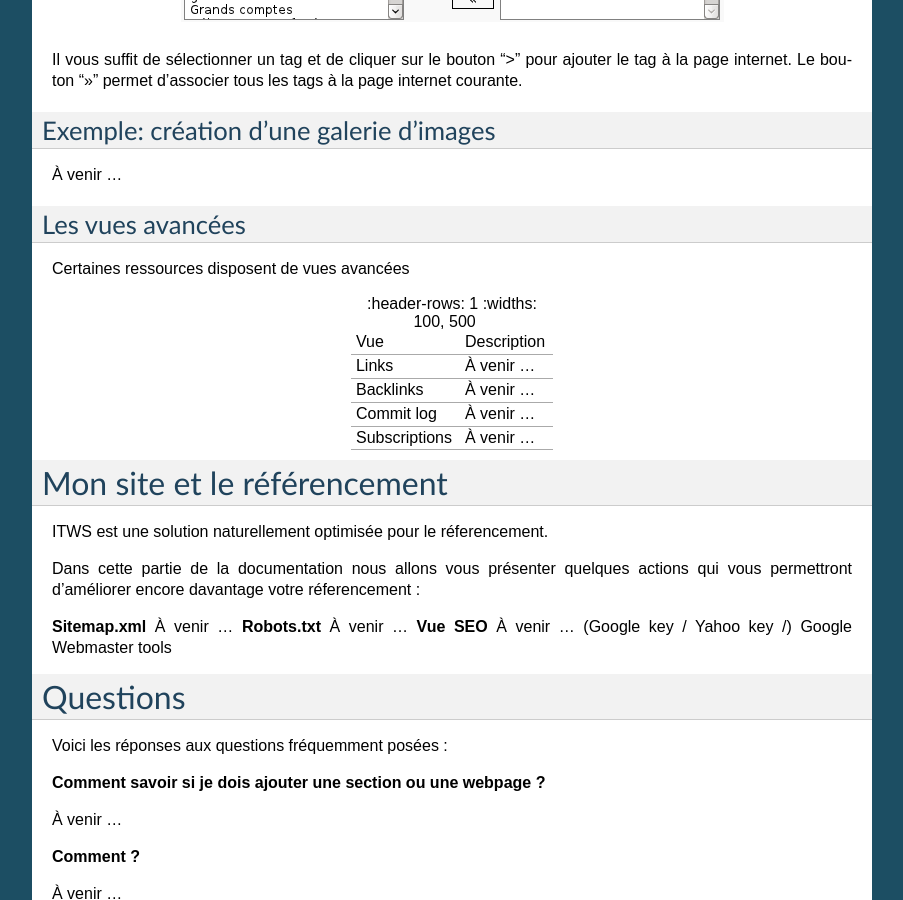
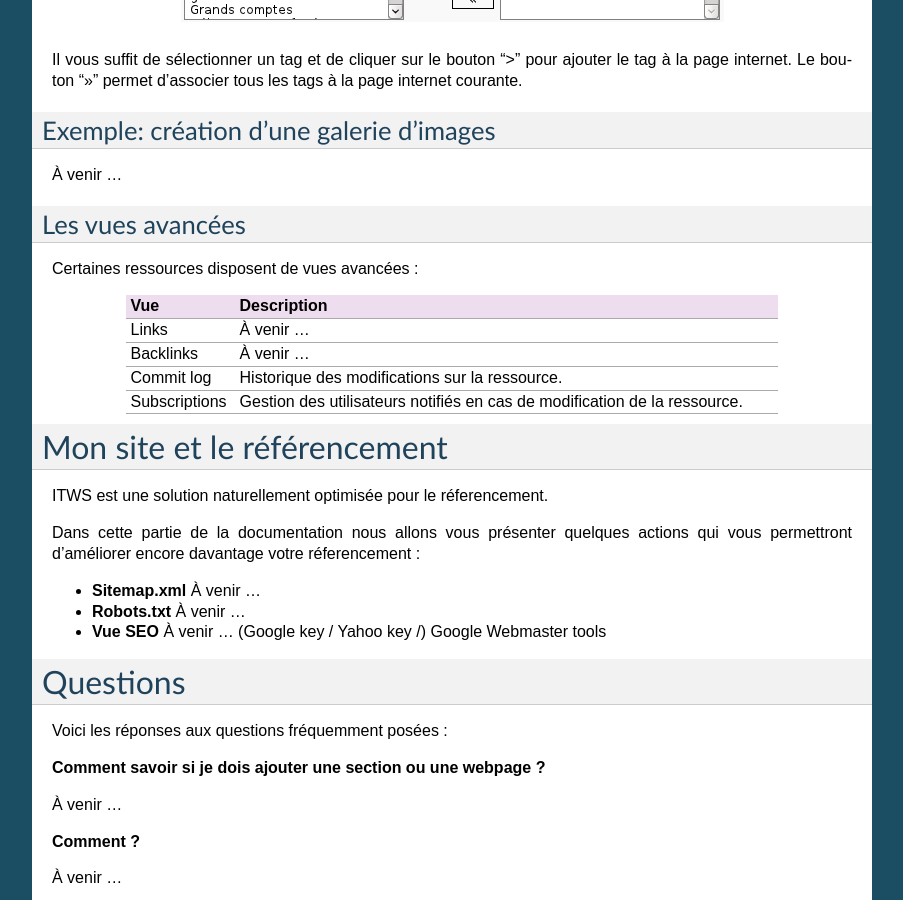
Before and after one commit to hforge/itws, a Sphinx documentation site: the page built from docs/index.rst, in a window 1280 px wide and 900 px high, scrolled down 12041 px. Shown: the whole window, without its empty margins (198-1101 px from the left). Built offline with Sphinx 7.4.7, drawn with Linux system fonts in a browser that asks for light colours.

```diff
--- a/docs/index.rst
+++ b/docs/index.rst
@@ -526,26 +526,26 @@ Exemple: création d'une galerie d'images
 Les vues avancées
 -----------------------------
 
-Certaines ressources disposent de vues avancées
+Certaines ressources disposent de vues avancées :
 
 .. list-table::
     :header-rows: 1
     :widths: 100, 500
 
-  * - Vue
-    - Description
+    * - Vue
+      - Description
 
-  * - Links
-    - À venir ...
+    * - Links
+      - À venir ...
 
-  * - Backlinks
-    - À venir ...
+    * - Backlinks
+      - À venir ...
 
-  * - Commit log
-    - À venir ...
+    * - Commit log
+      - Historique des modifications sur la ressource.
 
-  * - Subscriptions
-    - À venir ...
+    * - Subscriptions
+      - Gestion des utilisateurs notifiés en cas de modification de la ressource.
 
 
 Mon site et le référencement
@@ -558,9 +558,9 @@ quelques actions qui vous permettront d'améliorer encore davantage votre
 réferencement :
 
 
-**Sitemap.xml** À venir ...
-**Robots.txt** À venir ...
-**Vue SEO** À venir ... (Google key / Yahoo key /) Google Webmaster tools
+- **Sitemap.xml** À venir ...
+- **Robots.txt** À venir ...
+- **Vue SEO** À venir ... (Google key / Yahoo key /) Google Webmaster tools
 
 
 Questions
```
